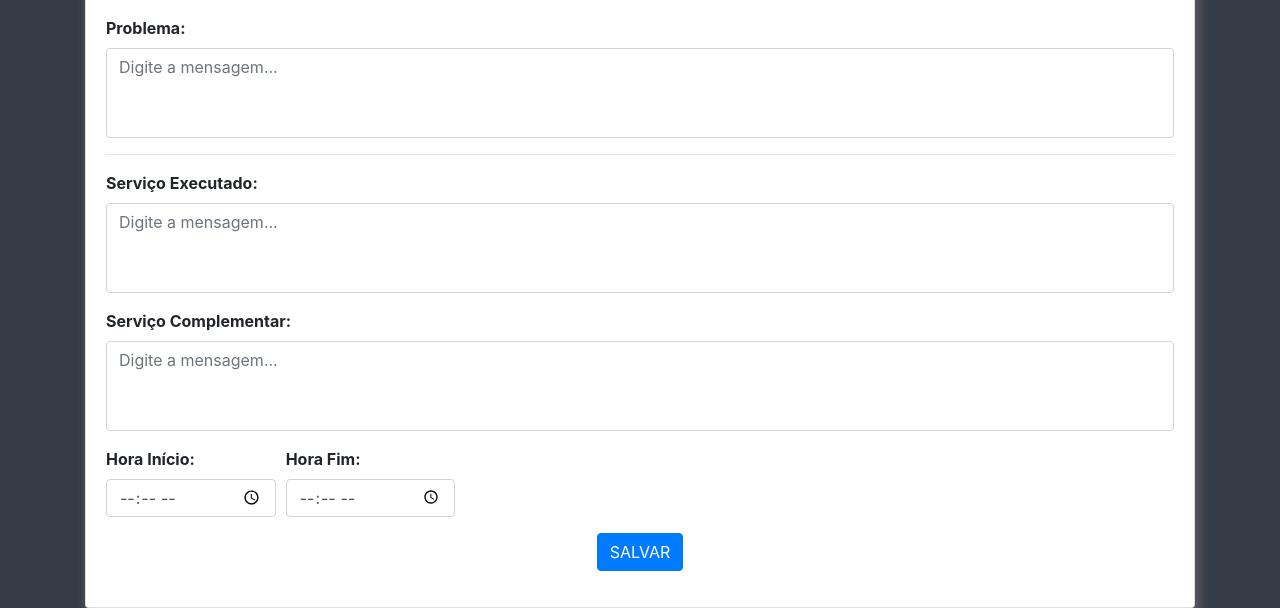
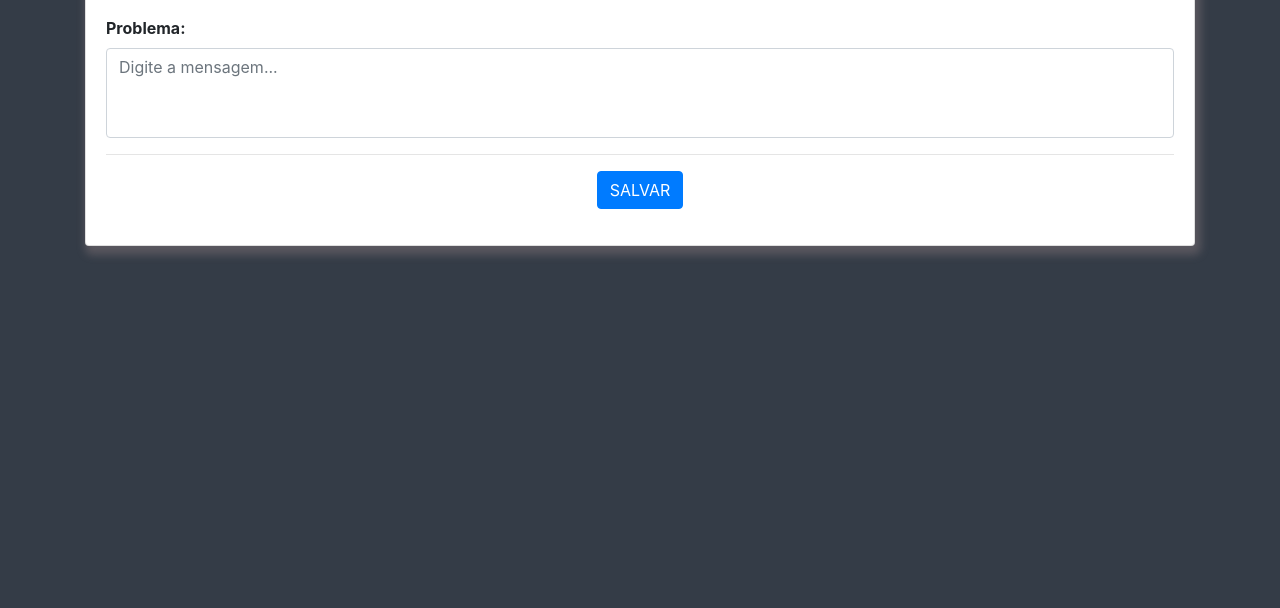
Before and after one commit to rafaelsp20/chamadosTI, a PHP site: page /promobit/view/chamado.php in a window 1280 px wide. Shown: the part 210-818 px from the top of the page. After the commit the page ends 467 px from the top, so only its background shows below. Run offline with PHP 8.4, Linux system fonts and the light colour scheme; the visitor is signed in with stand-in values (Sample User, id 1); data that the repository does not hold is empty.

Commit message:
atualização da tela de chamados

```diff
--- a/registrar.php
+++ b/registrar.php
@@ -14,7 +14,6 @@
 	}
 
 ?>
-
 
  <!DOCTYPE html>
 <html>
--- a/view/chamado.php
+++ b/view/chamado.php
@@ -15,7 +15,7 @@ require_once "../classes/conexao.php";
   <meta charset="UTF-8">
   <meta name="viewport" content="width=device-width, initial-scale=1.0">
   <meta http-equiv="X-UA-Compatible" content="ie=edge">
-  <title>Chamados</title>
+  <title>Abertura de Chamados</title>
 
   <?php //require_once "dependencias.php"; ?>
 
@@ -87,31 +87,11 @@ require_once "../classes/conexao.php";
                         </div>
                   </div>
 								</div>
-
-
                     <div class="form-group">
                       <label for="mensagem" class="font-weight-bold">Problema:</label>
                       <textarea class="form-control" name="problema" id="problema" placeholder="Digite a mensagem..."></textarea>
                     </div>
                     <hr>
-                    <div class="form-group">
-                      <label for="mensagem" class="font-weight-bold">Serviço Executado:</label>
-                      <textarea class="form-control" name="servicoexecutado" id="servicoexecutado" placeholder="Digite a mensagem..."></textarea>
-                    </div>
-                    <div class="form-group">
-                    <label for="mensagem" class="font-weight-bold">Serviço Complementar:</label>
-                    <textarea class="form-control" name="servicocomplementar" id="servicocomplementar" placeholder="Digite a mensagem..."></textarea>
-                  </div>
-                  <div class="form-row">
-                    <div class="form-group col-md-2">
-                    <label for="inputZip"class="font-weight-bold">Hora Início:</label>
-                    <input type="time" class="form-control" name="inicio" id="inicio">
-                  </div>
-                  <div class="form-group col-md-2">
-                    <label for="inputZip" class="font-weight-bold">Hora Fim:</label>
-                    <input type="time" class="form-control" name="fim" id="fim">
-                  </div>
-                </div>
 
               <div class="form-group text-center">
                 <button class="btn btn-primary" id="btnAdicionarCategoria">SALVAR</button>
```
